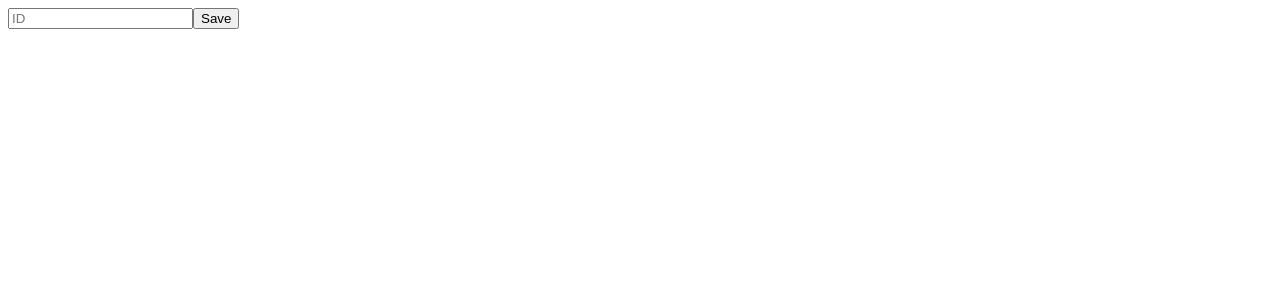
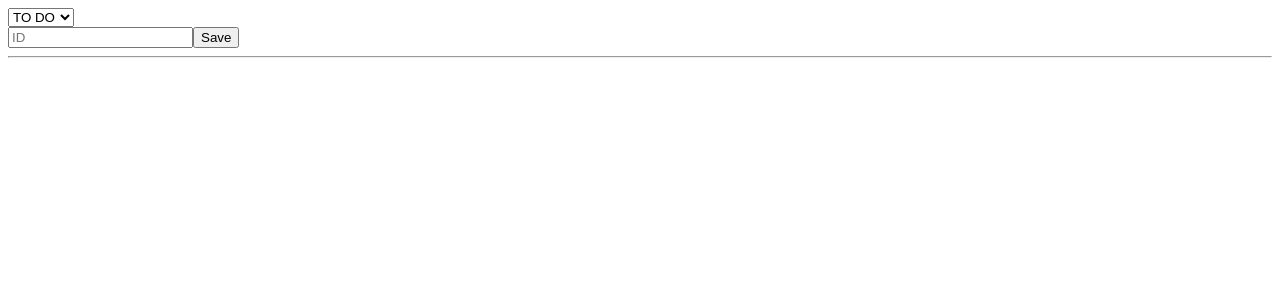
Before and after one commit to lee-yun-pyo/todolist-by-react, a React (Create React App) app: page / in a window 1280 px wide. Shown: the top 300 px of the page. Built offline with nearby package versions, Linux system fonts and the light colour scheme.

Commit message:
#2 atom.tsx 내용 수정 및 추가
enum, toDoCategory state, toDoSelector 추가

```diff
--- a/src/atoms.tsx
+++ b/src/atoms.tsx
@@ -1,12 +1,37 @@
-import { atom } from "recoil";
+import { atom, selector } from "recoil";
+
+export enum Categories {
+  "TO_DO" = "TO_DO",
+  "DOING" = "DOING",
+  "DONE" = "DONE",
+}
 
 export interface IToDo {
   text: string;
   id: number;
-  category: "TO_DO" | "DOING" | "DONE";
+  category: Categories;
 }
+
+export const toDoCategory = atom<Categories>({
+  key: "category",
+  default: Categories.TO_DO,
+});
 
 export const toDoState = atom<IToDo[]>({
   key: "todo",
   default: [],
 });
+
+export const toDoSelector = selector({
+  key: "todoSelector",
+  get: ({ get }) => {
+    const todos = get(toDoState);
+    const category = get(toDoCategory);
+    if (category === Categories.TO_DO)
+      return todos.filter((todo) => todo.category === category);
+    if (category === Categories.DOING)
+      return todos.filter((todo) => todo.category === category);
+    if (category === Categories.DONE)
+      return todos.filter((todo) => todo.category === category);
+  },
+});
--- a/src/components/CreateTodo.tsx
+++ b/src/components/CreateTodo.tsx
@@ -1,13 +1,14 @@
 import { useForm } from "react-hook-form";
-import { atom, useRecoilState } from "recoil";
-import { toDoState } from "../atoms";
+import { useSetRecoilState, useRecoilValue } from "recoil";
+import { toDoCategory, toDoState } from "../atoms";
 
 interface IForm {
   todo: string;
 }
 
 function CreateTodo() {
-  const [todos, setTodos] = useRecoilState(toDoState);
+  const setTodos = useSetRecoilState(toDoState);
+  const category = useRecoilValue(toDoCategory);
   const {
     register,
     setValue,
@@ -16,22 +17,20 @@ function CreateTodo() {
   } = useForm<IForm>();
   const onSubmit = (data: any) => {
     setTodos((oldTodos) => [
-      { text: data.todo, id: Date.now(), category: "TO_DO" },
+      { text: data.todo, id: Date.now(), category },
       ...oldTodos,
     ]);
     setValue("todo", "");
   };
   return (
-    <>
     <form onSubmit={handleSubmit(onSubmit)}>
       <input
-          {...register("todo", { required: "입력해라" })}
+        {...register("todo", { required: "입력하세요" })}
         placeholder="ID"
       />
       <span>{errors?.todo?.message}</span>
       <button>Save</button>
     </form>
-    </>
   );
 }
 
--- a/src/components/Todo.tsx
+++ b/src/components/Todo.tsx
@@ -1,5 +1,5 @@
-import { useRecoilValue, useSetRecoilState } from "recoil";
-import { IToDo, toDoState } from "../atoms";
+import { useSetRecoilState } from "recoil";
+import { IToDo, toDoState, Categories } from "../atoms";
 
 function Todo({ text, id, category }: IToDo) {
   const setTodos = useSetRecoilState(toDoState);
@@ -16,14 +16,14 @@ function Todo({ text, id, category }: IToDo) {
   return (
     <li>
       <span>{text}</span>
-      {category !== "TO_DO" && (
-        <button onClick={() => onClick("TO_DO")}>TO_DO</button>
+      {category !== Categories.TO_DO && (
+        <button onClick={() => onClick(Categories.TO_DO)}>TO_DO</button>
       )}
-      {category !== "DOING" && (
-        <button onClick={() => onClick("DOING")}>DOING</button>
+      {category !== Categories.DOING && (
+        <button onClick={() => onClick(Categories.DOING)}>DOING</button>
       )}
-      {category !== "DONE" && (
-        <button onClick={() => onClick("DONE")}>DONE</button>
+      {category !== Categories.DONE && (
+        <button onClick={() => onClick(Categories.DONE)}>DONE</button>
       )}
     </li>
   );
--- a/src/components/TodoList.tsx
+++ b/src/components/TodoList.tsx
@@ -1,20 +1,28 @@
 import CreateTodo from "./CreateTodo";
 import Todo from "./Todo";
-import { useRecoilValue } from "recoil";
-import { IToDo, toDoState } from "../atoms";
+import { useRecoilValue, useRecoilState } from "recoil";
+import { toDoCategory, toDoSelector, Categories } from "../atoms";
 
 function TodoList() {
-  const todos = useRecoilValue(toDoState);
+  const todos = useRecoilValue(toDoSelector);
+  const [category, setCategory] = useRecoilState(toDoCategory);
+  const onInput = (event: React.FormEvent<HTMLSelectElement>) => {
+    const {
+      currentTarget: { value },
+    } = event;
+    setCategory(value as any);
+  };
   return (
     <div>
+      <select value={category} onInput={onInput}>
+        <option value={Categories.TO_DO}>TO DO</option>
+        <option value={Categories.DOING}>DOING</option>
+        <option value={Categories.DONE}>DONE</option>
+      </select>
       <CreateTodo />
-      {todos.map((todo) => (
-        <Todo
-          key={todo.id}
-          text={todo.text}
-          id={todo.id}
-          category={todo.category}
-        />
+      <hr />
+      {todos?.map((todo) => (
+        <Todo key={todo.id} {...todo}></Todo>
       ))}
     </div>
   );
```
Lines whose indentation alone changed are shown as unchanged.
